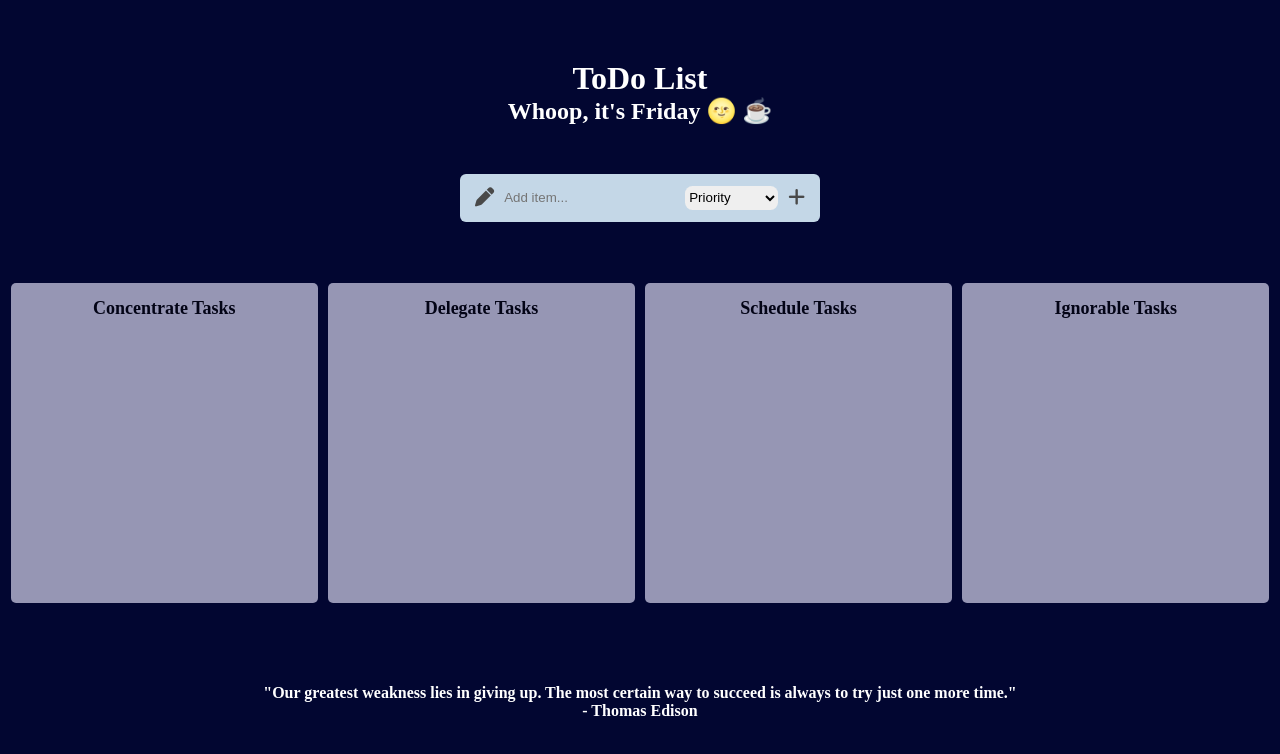
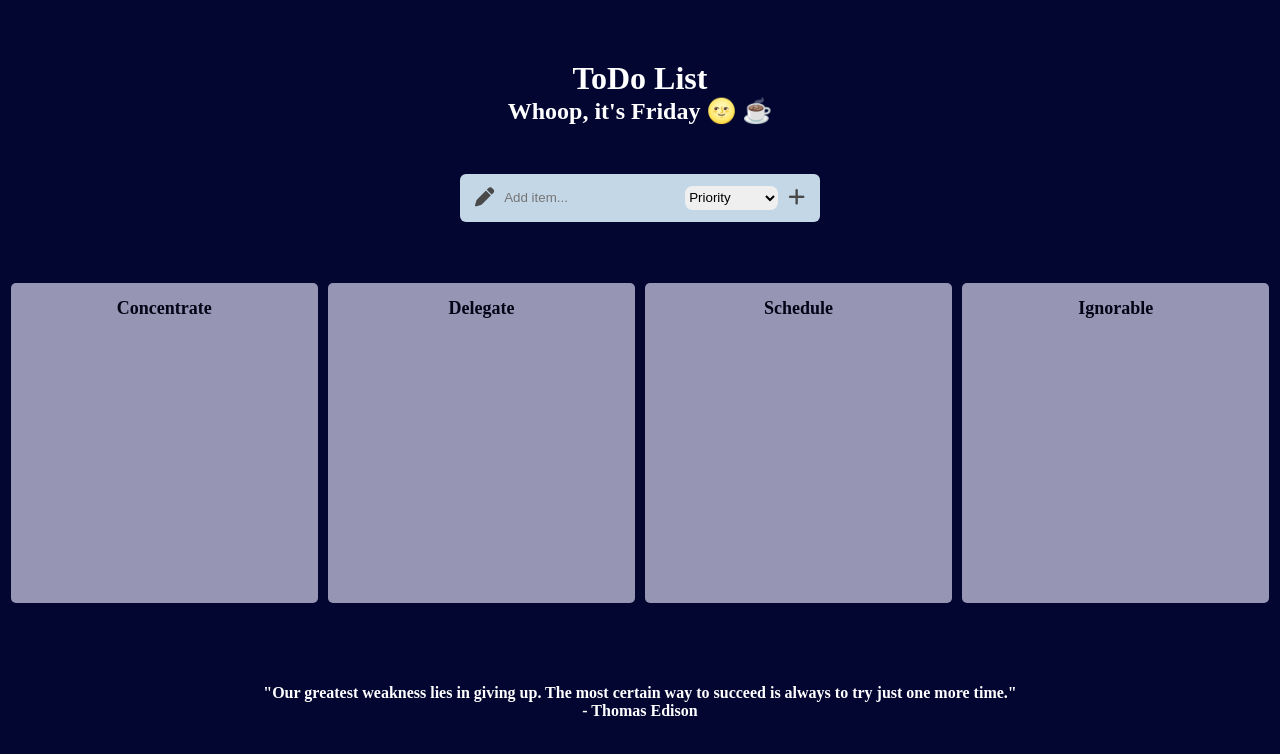
Before and after one commit to Snehesh-Thattil/To-Do-App, a React (Create React App) app: page / in a window 1280 px wide. Shown: the top 754 px of the page. Built offline with nearby package versions, Linux system fonts and the light colour scheme.

Commit message:
[ Simplified the entire code with Component-ization : ✅ ]

```diff
--- a/src/App.css
+++ b/src/App.css
@@ -88,6 +88,15 @@ select {
   width: 100%;
   display: flex;
   justify-content: center;
+  align-items: center;
+}
+
+.task__wrapper {
+  width: 100%;
+  display: flex;
+  justify-content: center;
+  align-items: center;
+  flex-direction: column;
 }
 
 .concentrate,
--- a/src/App.js
+++ b/src/App.js
@@ -1,5 +1,6 @@
 import React, { useState } from 'react';
 import './App.css';
+import SortTasks from './SortTasks';
 
 function App() {
   const [AllToDo, setAllToDo] = useState([])
@@ -9,22 +10,6 @@ function App() {
   let day = new Date().getDay()
   let weekDays = ['Sunday', 'Monday', 'Tuesday', 'Wednesday', 'Thursday', 'Friday', 'Saturday']
   let weekDay = weekDays[day]
-
-  function removeTask(e) {
-    e.preventDefault()
-    let task = e.target.parentElement
-    if (task.classList[0] === 'todo') {
-      task.classList.add('fade')
-      task.addEventListener('transitionend', () => {
-        task.remove()
-      })
-    } else {
-      task.parentElement.classList.add('fade')
-      task.parentElement.addEventListener('transitionend', () => {
-        task.parentElement.remove()
-      })
-    }
-  }
 
   function submitTask(e) {
     e.preventDefault()
@@ -41,6 +26,10 @@ function App() {
       inputBar.focus()
       setToDo("")
     }
+  }
+
+  function handleStateChange(newValue) {
+    setAllToDo(newValue)
   }
 
   // XML Starts Here //
@@ -67,124 +56,17 @@ function App() {
 
       <div className="todos">
 
-        {/* Concentrate Tasks */}
         <div className="concentrate">
-          <p className="typeHeading">Concentrate Tasks</p>
-          {AllToDo.map((obj) => {
-            if (obj.priority === '1') {
-              return (
-                <div className="todo">
-
-                  <input value={obj.checked} onChange={(e) => {
-                    setAllToDo(AllToDo.filter((obj2) => {
-                      if (obj2.id === obj.id) {
-                        obj2.check = e.target.checked
-                      }
-                      return obj2
-                    }))
-                  }} type="checkbox" />
-
-                  {obj.check ? <p><s>{obj.task}</s></p> : <p>{obj.task}</p>}
-
-                  <div className="icon" onClick={removeTask}>
-                    <i className="fas fa-times"></i>
-                  </div>
-
-                </div>
-              )
-            }
-            return null
-          })}
+          <SortTasks title={"Concentrate"} AllToDo={AllToDo} toDos={AllToDo.filter((item) => item.priority === '1')} parentState={handleStateChange} />
         </div>
-
-        {/* Delegate Tasks */}
         <div className="delegate">
-          <p className="typeHeading">Delegate Tasks</p>
-          {AllToDo.map((obj) => {
-            if (obj.priority === '2') {
-              return (
-                <div className="todo">
-
-                  <input value={obj.checked} onChange={(e) => {
-                    setAllToDo(AllToDo.filter((obj2) => {
-                      if (obj2.id === obj.id) {
-                        obj2.check = e.target.checked
-                      }
-                      return obj2
-                    }))
-                  }} type="checkbox" />
-
-                  {obj.check ? <p><s>{obj.task}</s></p> : <p>{obj.task}</p>}
-
-                  <div className="icon" onClick={removeTask}>
-                    <i className="fas fa-times"></i>
-                  </div>
-
-                </div>
-              )
-            }
-            return null
-          })}
+          <SortTasks title={"Delegate"} AllToDo={AllToDo} toDos={AllToDo.filter((item) => item.priority === '2')} parentState={handleStateChange} />
         </div>
-
-        {/* Schedule Tasks */}
         <div className="schedule">
-          <p className="typeHeading">Schedule Tasks</p>
-          {AllToDo.map((obj) => {
-            if (obj.priority === '3') {
-              return (
-                <div className="todo">
-
-                  <input value={obj.checked} onChange={(e) => {
-                    setAllToDo(AllToDo.filter((obj2) => {
-                      if (obj2.id === obj.id) {
-                        obj2.check = e.target.checked
-                      }
-                      return obj2
-                    }))
-                  }} type="checkbox" />
-
-                  {obj.check ? <p><s>{obj.task}</s></p> : <p>{obj.task}</p>}
-
-                  <div className="icon" onClick={removeTask}>
-                    <i className="fas fa-times"></i>
-                  </div>
-
-                </div>
-              )
-            }
-            return null
-          })}
+          <SortTasks title={"Schedule"} AllToDo={AllToDo} toDos={AllToDo.filter((item) => item.priority === '3')} parentState={handleStateChange} />
         </div>
-
-        {/* Ignorable Tasks */}
         <div className="ignorable">
-          <p className="typeHeading">Ignorable Tasks</p>
-          {AllToDo.map((obj) => {
-            if (obj.priority === '4') {
-              return (
-                <div className="todo">
-
-                  <input value={obj.checked} onChange={(e) => {
-                    setAllToDo(AllToDo.filter((obj2) => {
-                      if (obj2.id === obj.id) {
-                        obj2.check = e.target.checked
-                      }
-                      return obj2
-                    }))
-                  }} type="checkbox" />
-
-                  {obj.check ? <p><s>{obj.task}</s></p> : <p>{obj.task}</p>}
-
-                  <div className="icon" onClick={removeTask}>
-                    <i className="fas fa-times"></i>
-                  </div>
-
-                </div>
-              )
-            }
-            return null
-          })}
+          <SortTasks title={"Ignorable"} AllToDo={AllToDo} toDos={AllToDo.filter((item) => item.priority === '4')} parentState={handleStateChange} />
         </div>
 
       </div>
--- /dev/null
+++ b/src/SortTasks.jsx
@@ -0,0 +1,56 @@
+import React from 'react'
+
+function SortTasks({ title, AllToDo, toDos, parentState }) {
+
+    // Remove Icon Action
+    function removeTask(e) {
+        e.preventDefault()
+        let task = e.target.parentElement
+        if (task.classList[0] === 'todo') {
+            task.classList.add('fade')
+            task.addEventListener('transitionend', () => {
+                task.remove()
+            })
+        } else {
+            task.parentElement.classList.add('fade')
+            task.parentElement.addEventListener('transitionend', () => {
+                task.parentElement.remove()
+            })
+        }
+    }
+
+    // Checkbox Change Action
+    function handleCheckboxChange(obj, checked) {
+        const handleCheckboxChange = AllToDo.map((item) => {
+            obj.id == item.id ? { ...item, check: checked } : item
+        })
+        parentState(handleCheckboxChange)
+    }
+
+    // XML Starts here
+    return (
+        <div className="task__wrapper">
+
+            <p className="typeHeading">{title}</p>
+            {toDos.map((obj) => {
+                return (
+                    <div className="todo">
+
+                        <input value={obj.checked}
+                            onChange={(e) => handleCheckboxChange(obj, e.target.checked)}
+                            type="checkbox" />
+
+                        {obj.check ? <p><s>{obj.task}</s></p> : <p>{obj.task}</p>}
+
+                        <div className="icon" onClick={removeTask}>
+                            <i className="fas fa-times"></i>
+                        </div>
+
+                    </div>
+                )
+            })}
+        </div>
+    )
+}
+
+export default SortTasks
```
